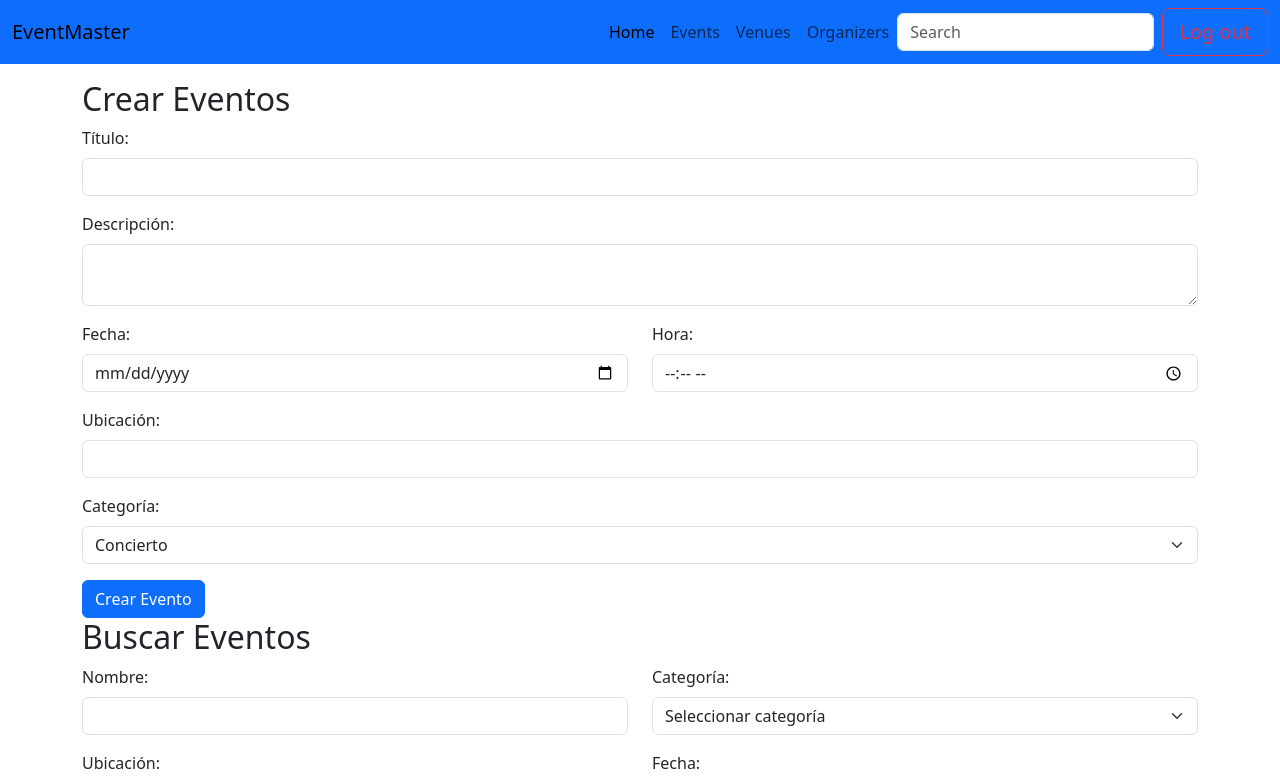
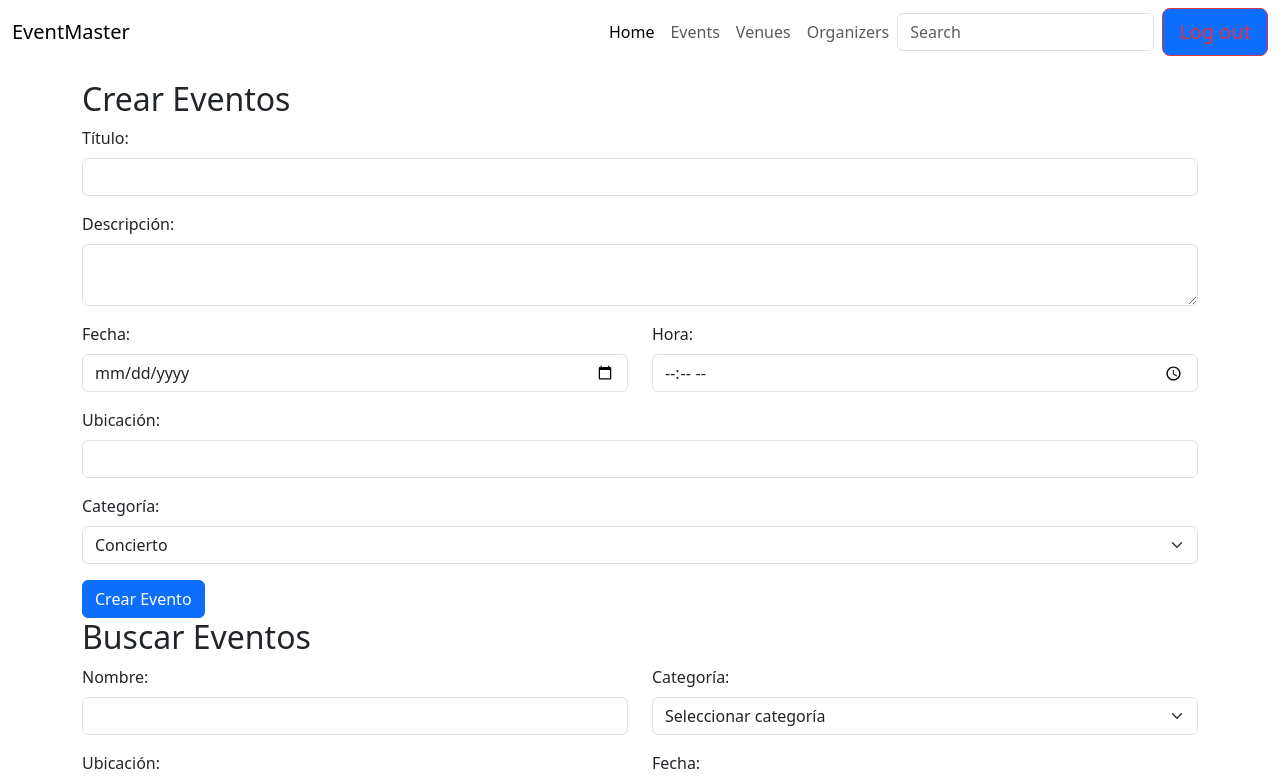
Before and after one commit to kevinov07/EventMaster-frontend, an Angular app: page /dashboard in a window 1280 px wide. Shown: the top 783 px of the page. Built offline with nearby package versions, Linux system fonts and the light colour scheme.

Commit message:
Update: Changed header color

```diff
--- a/src/app/components/header/header.component.html
+++ b/src/app/components/header/header.component.html
@@ -1,4 +1,4 @@
-<nav class="navbar navbar-expand-lg bg-primary">
+<nav class="navbar navbar-expand-lg bg-secundary">
   <div class="container-fluid">
     <a class="navbar-brand" href="#">EventMaster</a>
     <button class="navbar-toggler" type="button" data-bs-toggle="collapse" data-bs-target="#navbarSupportedContent" aria-controls="navbarSupportedContent" aria-expanded="false" aria-label="Toggle navigation">
```
